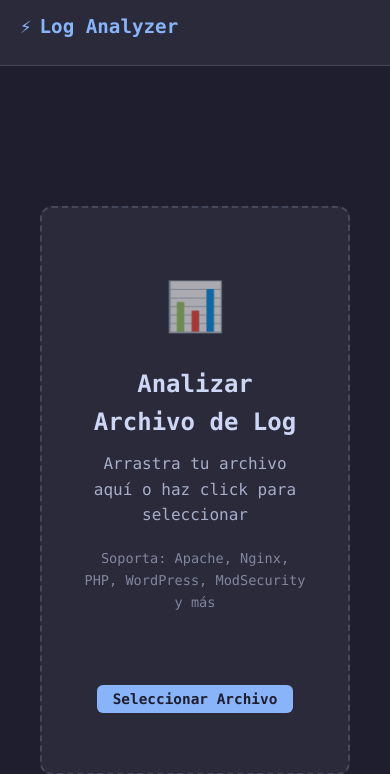
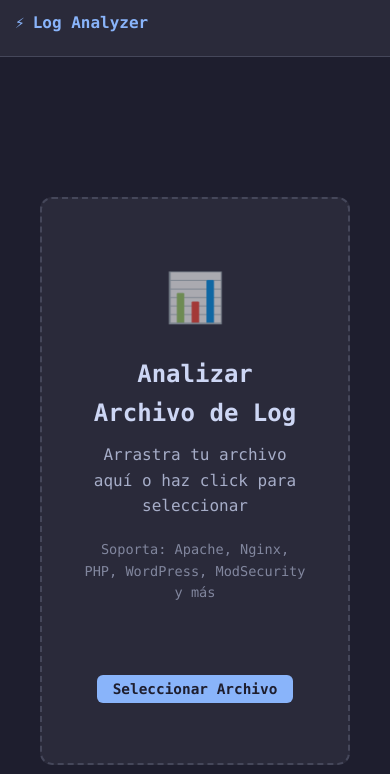
Before and after one commit to augusto97/log-visor, a PHP site: page / in a window 390 px wide. Shown: the top 774 px of the page. Run offline with PHP 8.4, Linux system fonts and the light colour scheme.

Commit message:
Simplificar sistema de layout: Grid → Flexbox y reducir opciones de resize
- Cambiar de CSS Grid a Flexbox para layout más confiable
- Reducir opciones de resize de 4 a 2 (1/2 y Full)
- Eliminar clases complejas (chart-third, wide) → usar solo chart-full
- Mejorar responsive del header con flex-wrap y media queries
- Añadir breakpoints específicos para 768px y 480px

```diff
--- a/assets/css/style.css
+++ b/assets/css/style.css
@@ -39,12 +39,16 @@ body {
     position: sticky;
     top: 0;
     z-index: 100;
+    flex-wrap: wrap;
+    gap: 10px;
 }
 
 .top-bar-left {
     display: flex;
     align-items: center;
     gap: 20px;
+    flex-wrap: wrap;
+    min-width: 0;
 }
 
 .logo {
@@ -54,6 +58,7 @@ body {
     display: flex;
     align-items: center;
     gap: 8px;
+    white-space: nowrap;
 }
 
 .file-info {
@@ -74,6 +84,56 @@ body {
     gap: 15px;
     font-size: 0.85rem;
     color: var(--text-secondary);
+    flex-wrap: wrap;
+}
+
+@media (max-width: 768px) {
+    .top-bar {
+        padding: 10px 15px;
+    }
+
+    .top-bar-left {
+        gap: 10px;
+        flex: 1;
+    }
+
+    .logo {
+        font-size: 1rem;
+    }
+
+    .file-info {
+        padding-left: 10px;
+        gap: 10px;
+    }
+
+    .file-stats {
+        gap: 8px;
+        font-size: 0.75rem;
+    }
+}
+
+@media (max-width: 480px) {
+    .top-bar {
+        flex-direction: column;
+        align-items: stretch;
+    }
+
+    .top-bar-left {
+        flex-direction: column;
+        align-items: flex-start;
+    }
+
+    .file-info {
+        border-left: none;
+        border-top: 1px solid var(--border);
+        padding-left: 0;
+        padding-top: 10px;
+    }
+
+    .top-bar-right {
+        width: 100%;
+        justify-content: flex-end;
+    }
 }
 
 .stat-badge {
--- a/assets/js/app.js
+++ b/assets/js/app.js
@@ -1394,17 +1394,11 @@ function addResizeControls(card) {
     const controls = document.createElement('div');
     controls.className = 'chart-resize-controls';
     controls.innerHTML = `
-        <button class="resize-btn" data-size="third" title="1/3 ancho">
-            <span class="resize-icon">▐</span>
+        <button class="resize-btn" data-size="normal" title="Mitad de ancho (50%)">
+            ⬜ 1/2
         </button>
-        <button class="resize-btn" data-size="1" title="1/2 ancho">
-            <span class="resize-icon">▐▐</span>
-        </button>
-        <button class="resize-btn" data-size="2" title="2/3 ancho">
-            <span class="resize-icon">▐▐▐</span>
-        </button>
-        <button class="resize-btn" data-size="full" title="Ancho completo">
-            <span class="resize-icon">▐▐▐▐</span>
+        <button class="resize-btn" data-size="full" title="Ancho completo (100%)">
+            ⬛ Full
         </button>
     `;
 
@@ -1431,15 +1425,7 @@ function updateActiveResizeButton(card) {
         btn.classList.remove('active');
     });
 
-    let activeSize = '1';
-    if (card.classList.contains('full-width')) {
-        activeSize = 'full';
-    } else if (card.classList.contains('wide')) {
-        activeSize = '2';
-    } else if (card.classList.contains('chart-third')) {
-        activeSize = 'third';
-    }
-
+    const activeSize = card.classList.contains('chart-full') ? 'full' : 'normal';
     const activeBtn = controls.querySelector(`[data-size="${activeSize}"]`);
     if (activeBtn) {
         activeBtn.classList.add('active');
@@ -1447,19 +1433,11 @@ function updateActiveResizeButton(card) {
 }
 
 function resizeChart(card, size) {
-    // Remove all size classes
-    card.classList.remove('wide', 'full-width', 'chart-third');
-
-    // Add new size class
-    if (size === 'third') {
-        card.classList.add('chart-third');
-    } else if (size === '2') {
-        card.classList.add('wide');
-    } else if (size === 'full') {
-        card.classList.add('full-width');
-    }
-    // size '1' doesn't need a class
-
+    if (size === 'full') {
+        card.classList.add('chart-full');
+    } else {
+        card.classList.remove('chart-full');
+    }
     updateActiveResizeButton(card);
 }
 
```
Also changed, not shown: other parts of assets/css/style.css (+22 -62 lines), index.php (+11 -19 lines).
